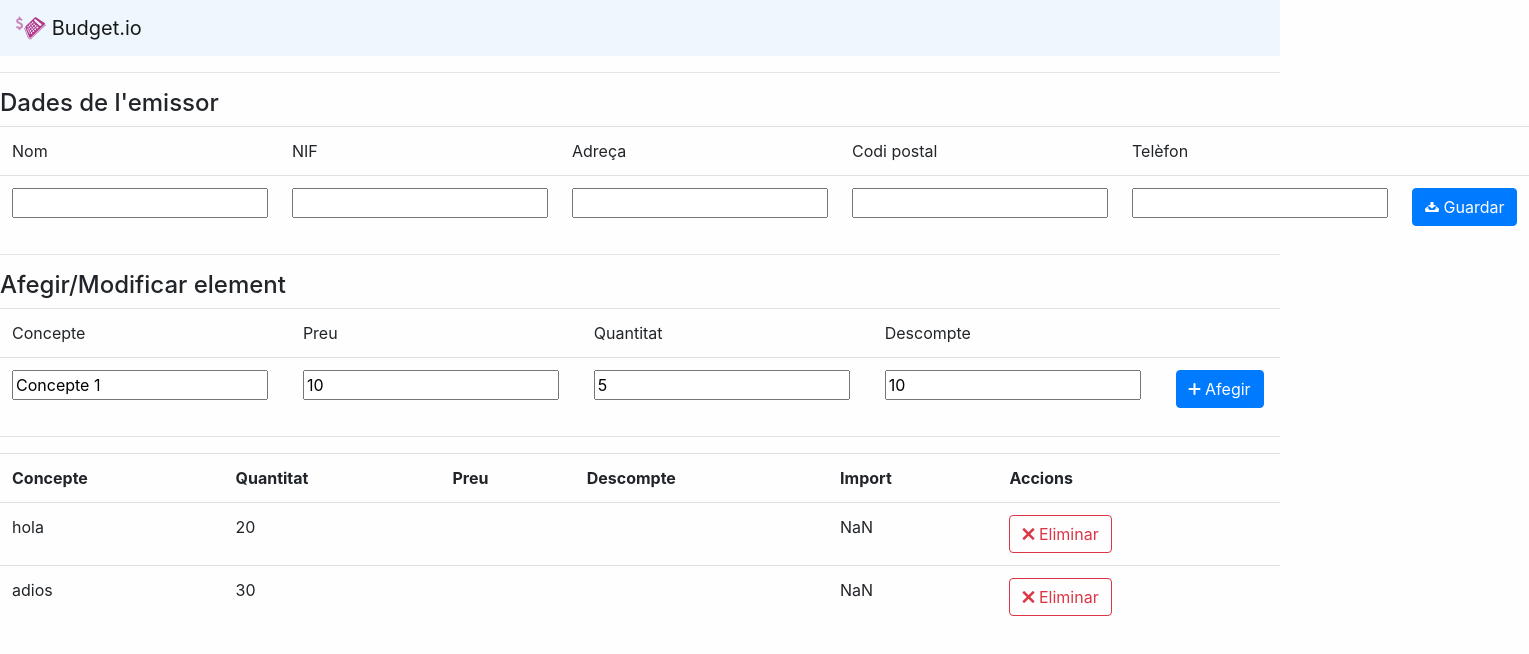
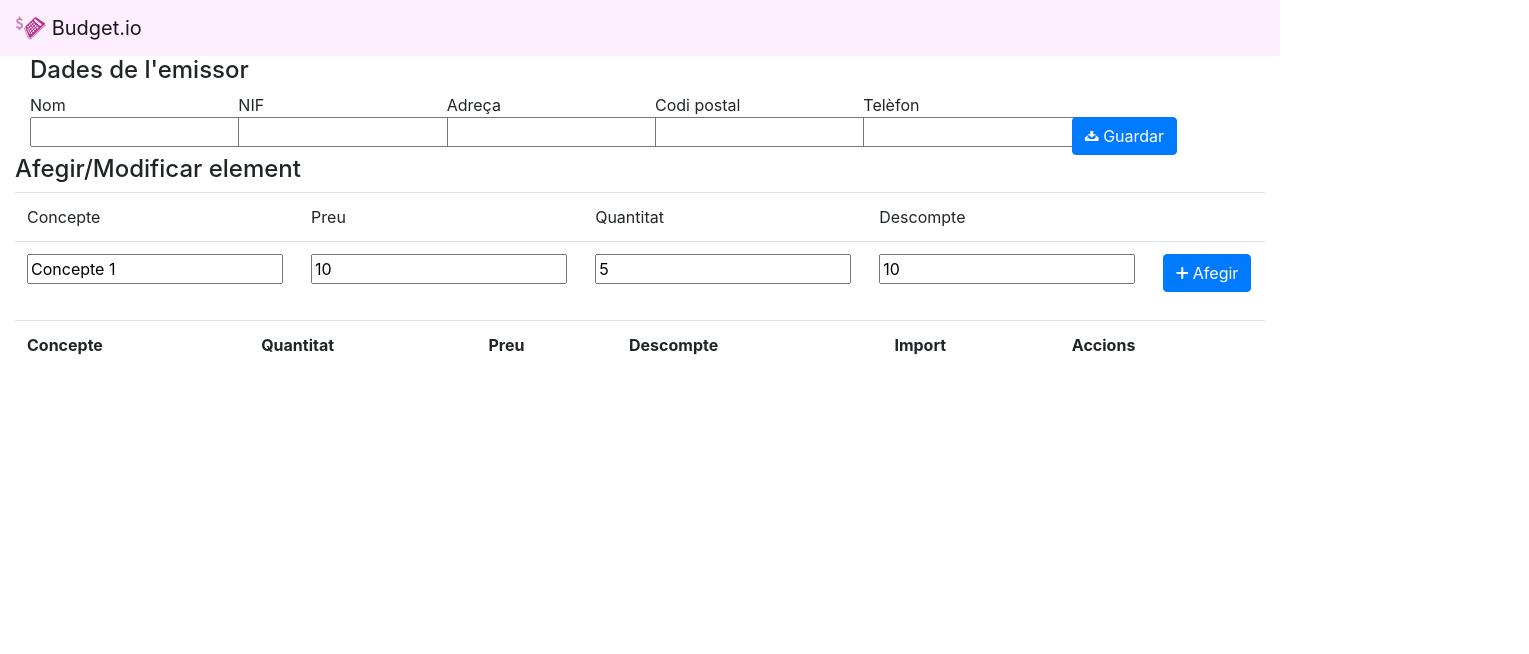
Before and after one commit to formaciong2/practica, an Angular app: page / in a window 1280 px wide. Shown: the top 654 px of the page, 1529 px wide, since content can reach past the window. Built offline with nearby package versions, Linux system fonts and the light colour scheme.

Commit message:
Exemple container. Afegir comentaris a ubicacions a desenvolupar.

```diff
--- a/src/app/app.component.html
+++ b/src/app/app.component.html
@@ -1,12 +1,24 @@
-<nav class="navbar navbar-light" style="background-color: #edf7fd;">
+<nav class="navbar navbar-light" style="background-color: #feeffe;">
   <a class="navbar-brand" href="#">
     <img src="/assets/budgetio.svg" width="30" height="30" class="d-inline-block align-top" alt="">
     Budget.io
   </a>
 </nav>
-<hr/>
-<app-remitent></app-remitent>
-<hr/>
-<app-element (elementOutput)="afegirElement($event)" ></app-element>
-<hr/>
-<app-fila [elementsInput]="elements"></app-fila>
+
+<div class="container-fluid">
+	<div class="row">
+		<div class="col-12">
+			<app-remitent></app-remitent>
+		</div>
+	</div>
+	<div class="row">
+		<div class="col-12">
+			<app-element (elementOutput)="afegirElement($event)" ></app-element>
+		</div>
+	</div>
+	<div class="row">
+		<div class="col-12">
+			<app-fila [elementsInput]="elements"></app-fila>
+		</div>
+	</div>
+</div>
--- a/src/app/app.component.ts
+++ b/src/app/app.component.ts
@@ -7,10 +7,19 @@ import { Component } from '@angular/core';
   styleUrls: ['./app.component.css']
 })
 export class AppComponent {
-  title = 'Practica de Remitents';
-  elements: Element[] = [{concepte:"hola",quantitat:20}, {concepte:"adios",quantitat:30}];
+  elements: Element[] = [];
+
+  // ngOnInit() : Cal invocar l'obtenció de dades des del WS al accedir al component per primera vegada.
 
   afegirElement(element : Element){
+
+	// Cal invocar el mètode POST del WS.
+	// Si retorna un error, mostrem un ngb-alert a la part superior de la pantalla.
+	// Si retorna correcte:
+	//   --> invocar l'obtenció de dades des del WS (igual que a ngOnInit.
+	//      --> Esborrar la llista d'elements.
+	//      --> Afegir tots els elements que ha retornat el WS.
+
     this.elements.push(element);
   }
 }
--- a/src/app/fila/fila.component.html
+++ b/src/app/fila/fila.component.html
@@ -5,7 +5,7 @@
       <td>{{element.quantitat}}</td>
       <td>{{element.preu}}</td>
 	  <td>{{element.descompte}}</td>
-	  <td>{{element.preu * element.quantitat * (100 - element.descompte ? element.descompte : 0) / 100}}</td>
+	  <td>{{element.preu * element.quantitat * (100 - (element.descompte || 0)) / 100}}</td>
       <td><button class="btn btn-outline-danger" (click)="esborrarElement(i)"><i class="ionicons ion-close"></i> Eliminar</button></td>
   </tr>
 </table>
--- a/src/app/remitent/remitent.component.html
+++ b/src/app/remitent/remitent.component.html
@@ -1,45 +1,46 @@
+<div class="container-fluid">
+	<div class="row">
+		<div class="col-12">
 			<h4>Dades de l'emissor</h4>
-<table class="table">
-  <tr>
-	<td>
+		</div>
+	</div>
+	<div class="row">
+		<div class="col-2 col-md-2 col-sm-6 col-xs-6">
 			Nom
-	</td>
-	<td>
+		</div>
+		<div class="col-2 col-md-2 col-sm-6 col-xs-6">
 			NIF
-	<td>
+		</div>
+		<div class="col-2 col-md-2 col-sm-6 col-xs-6">
 			Adreça
-	</td>
-	<td>
+		</div>
+		<div class="col-2 col-md-2 col-sm-6 col-xs-6">
 			Codi postal
-	</td>
-	<td>
+		</div>
+		<div class="col-2 col-md-2 col-sm-6 col-xs-6">
 			Telèfon
-	</td>
-	<td>
-	</td>
-  </tr>
-  <tr>
-    <td>
+		</div>
+	</div>
+	<div class="row">
+		<div class="col-2 col-md-2 col-sm-6 col-xs-6">
 			<input type="text" [(ngModel)]="nom">
-	</td>
-    <td>
+		</div>
+		<div class="col-2 col-md-2 col-sm-6 col-xs-6">
 			<input type="text" [(ngModel)]="nif">
-	</td>
-    <td>
+		</div>
+		<div class="col-2 col-md-2 col-sm-6 col-xs-6">
 			<input type="text" [(ngModel)]="adreca">
-	</td>
-    <td>
+		</div>
+		<div class="col-2 col-md-2 col-sm-6 col-xs-6">
 			<input type="text" [(ngModel)]="cp">
-	</td>
-    <td>
+		</div>
+		<div class="col-2 col-md-2 col-sm-6 col-xs-6">
 			<input type="text" [(ngModel)]="telefon">
-	</td>
-    <td>
+		</div>
+		<div class="col-2 col-md-2 col-sm-6 col-xs-6">
 			<button class="btn btn-primary" (click)="open(content)"><i class="ion ion-archive"></i> Guardar</button>
-	</td>
-  </tr>
-</table>
-
+		</div>
+	</div>
 
 
 <ng-template #content let-c="close" let-d="dismiss">
--- a/src/styles.css
+++ b/src/styles.css
@@ -1,3 +1,3 @@
 body {
-	background-color: #fefefe;
+	background-color: #ffffff;
 }
```
Lines whose indentation alone changed are shown as unchanged.
